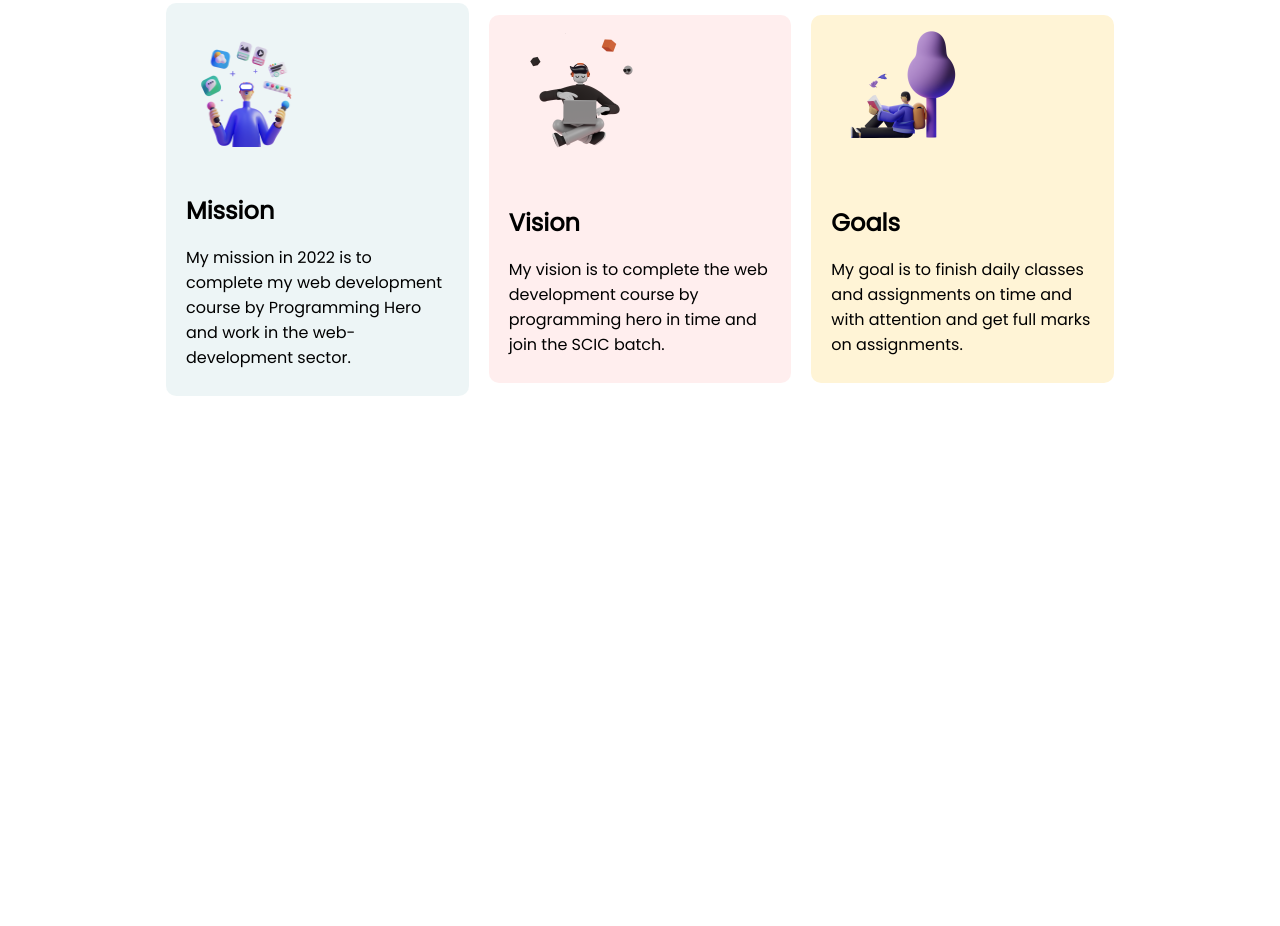
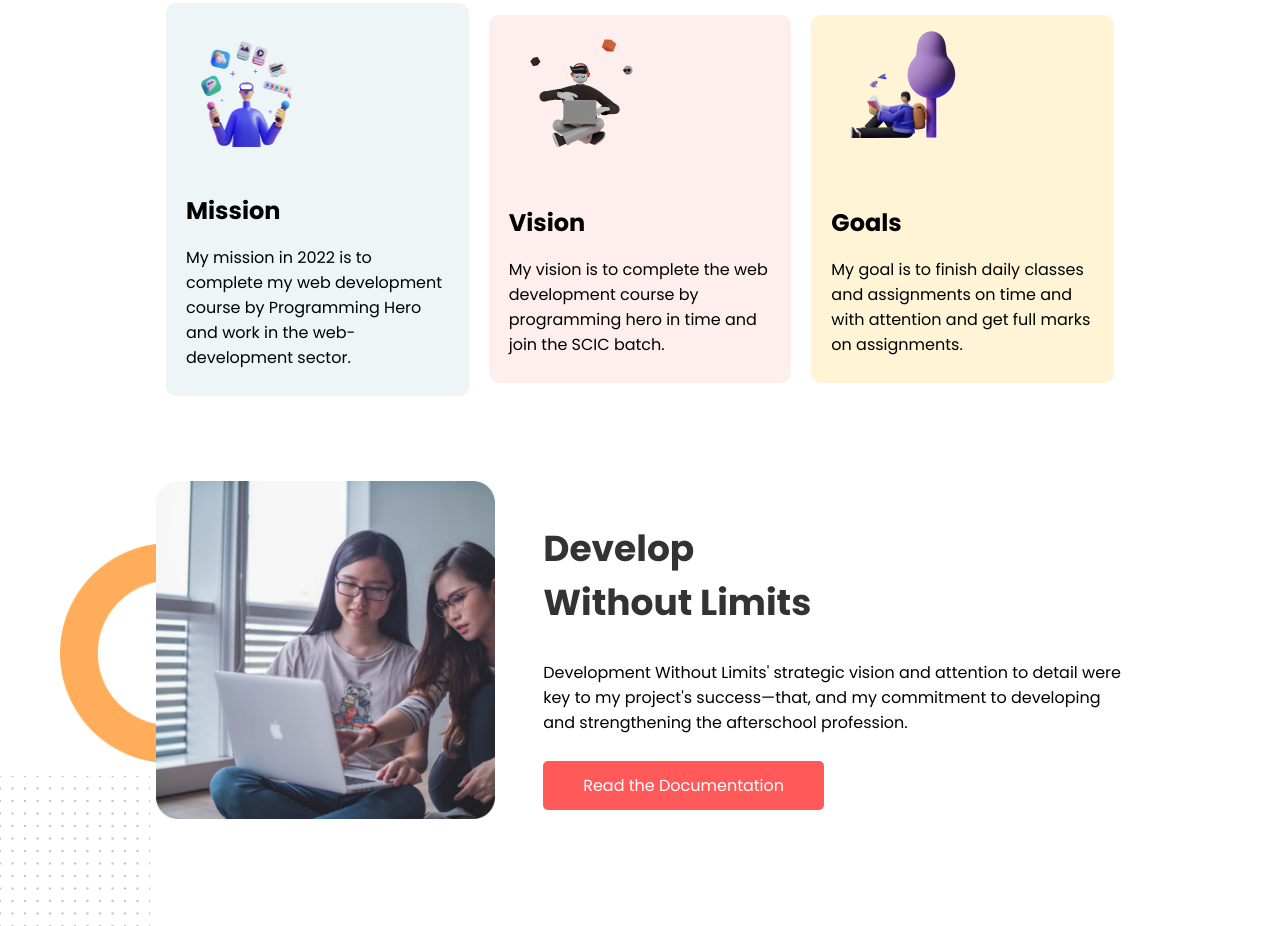
Before and after one commit to suronjit797/my_mission_2022, a plain HTML site: page index.html in a window 1280 px wide. Shown: the part 723-1649 px from the top of the page. Before the commit the page ends 1119 px from the top, so only its background shows below. Drawn offline with Linux system fonts and the light colour scheme.

Commit message:
develop section

```diff
--- a/index.html
+++ b/index.html
@@ -10,7 +10,9 @@
     <!-- fonts -->
     <link rel="preconnect" href="https://fonts.googleapis.com">
     <link rel="preconnect" href="https://fonts.gstatic.com" crossorigin>
-    <link href="https://fonts.googleapis.com/css2?family=Lobster&family=Poppins&family=Roboto&family=Yeseva+One&display=swap" rel="stylesheet">
+    <link
+        href="https://fonts.googleapis.com/css2?family=Lobster&family=Poppins:wght@400;700&family=Roboto&family=Yeseva+One&display=swap"
+        rel="stylesheet">
 
     <!-- custome css -->
     <link rel="stylesheet" href="style.css">
@@ -22,7 +24,7 @@
     <section class="stay_mission flex contain">
         <div class="w50">
             <h1 class="header black33">
-                Hay, I am <br> <span>Suronjit pal</span>
+                Hay, I am <br> <span class="text_color">Suronjit pal</span>
             </h1>
             <p>My 2022 mission is to be a full stack web developer and work in the web development sector. </p>
             <a href="#" class="btn">Explore Now</a>
@@ -36,26 +38,46 @@
 
     <!--  my_mission section -->
     <section class="my_mission">
-        <h2 class="header">My Mission in <span>2022</span></h2>
+        <h2 class="header">My Mission in <span class="text_color">2022</span></h2>
 
         <div class="flex contain">
             <div class="card">
                 <img src="images/illustrators/illustrator-1.png" alt="photos">
                 <h4>Mission</h4>
-                <p>My mission in 2022 is to complete my web development course by Programming Hero and work in the web-development sector.</p>
+                <p>My mission in 2022 is to complete my web development course by Programming Hero and work in the
+                    web-development sector.</p>
             </div>
             <div class="card">
                 <img src="images/illustrators/illustrator-2.png" alt="photos">
                 <h4>Vision</h4>
-                <p>My vision is to complete the web development course by programming hero in time and join the SCIC batch.</p>
+                <p>My vision is to complete the web development course by programming hero in time and join the SCIC
+                    batch.</p>
             </div>
             <div class="card">
                 <img src="images/illustrators/illustrator-3.png" alt="photos">
                 <h4>Goals</h4>
-                <p>My goal is to finish daily classes and assignments on time and with attention and get full marks on assignments.</p>
+                <p>My goal is to finish daily classes and assignments on time and with attention and get full marks on
+                    assignments.</p>
             </div>
         </div>
     </section>
+
+    <!-- develop section -->
+    <section class="develop flex">
+        <div class="w35">
+            <img src="images/pictures/coding.png" alt="photos">
+        </div>
+        <div class="w60">
+            <h3 class="black33"> Develop <br> Without Limits </h3>
+            <p>Development Without Limits' strategic vision and attention to detail were key to my  project's success—that, and my commitment to developing and strengthening the afterschool profession.</p>
+            <a href="#" class="btn">Read the Documentation</a>
+        </div>
+
+        <img class="bgImg" src="images/shapes/shape-10.png" alt="">
+
+    </section>
+
+
 
 
 
--- a/style.css
+++ b/style.css
@@ -9,14 +9,6 @@ a, a:hover{
 }
 img{
     max-width: 100%;
-}
-
-.black33{
-    color: #333333;
-}
-
-.header span{
-    color: #FFAD5A;
 }
 
 .flex{
@@ -32,19 +24,31 @@ img{
     margin: 10px 0;
     border-radius: 5px;
 }
+/* color */
+.text_color{
+    color: #FFAD5A;
+}
+.black33{
+    color: #333333;
+}
 
-.text_color{
-    font: #FFAD5A;
-}
 .contain{
     margin: 0 156px;
 }
 
+/* width */
+
+.w35{
+    width: 35%;
+}
+.w40{
+    width: 40%;
+}
 .w50{
     width: 50%;
 }
-.w40{
-    width: 40%;
+.w60{
+    width: 60%;
 }
 /* header tag */
 h1{
@@ -62,6 +66,7 @@ h2{
 h3{
     font-size: 36px;
     line-height: 54px;
+    margin-bottom: 30px;
 }
 h4{
     font-size: 24px;
@@ -95,6 +100,10 @@ h4{
 }
 /* my_mission */
 
+.my_mission{
+    padding-bottom: 85px;
+}
+
 .my_mission .header{
     text-align: center;
     color: #13103A;
@@ -118,3 +127,24 @@ h4{
 .my_mission .card:nth-child(3){
     background-color: #FFF4D6;
 }
+
+/* develop section */
+.develop{
+    padding: 0 156px;
+    margin-bottom: 100px;
+    justify-content: space-between;
+    background-image: url(images/shapes/shape-1.png);
+    background-repeat: no-repeat;
+    background-position: 60px center;
+    background-size: 220px;
+    position: relative;
+}
+
+.develop .bgImg{
+    position: absolute;
+    height: 150px;
+    width: 150px;
+    left: 0;
+    bottom: -100px;
+    z-index: -10;
+}
```
Also changed, not shown: images/pictures/app.png (added), images/pictures/coding.png (added), images/shapes/shape-1.png (added), images/shapes/shape-10.png (added), images/shapes/shape-3.png (added), images/shapes/shape-5.png (added), images/shapes/shape-6.png (added), images/shapes/shape-8.png (added), 5 other files.
